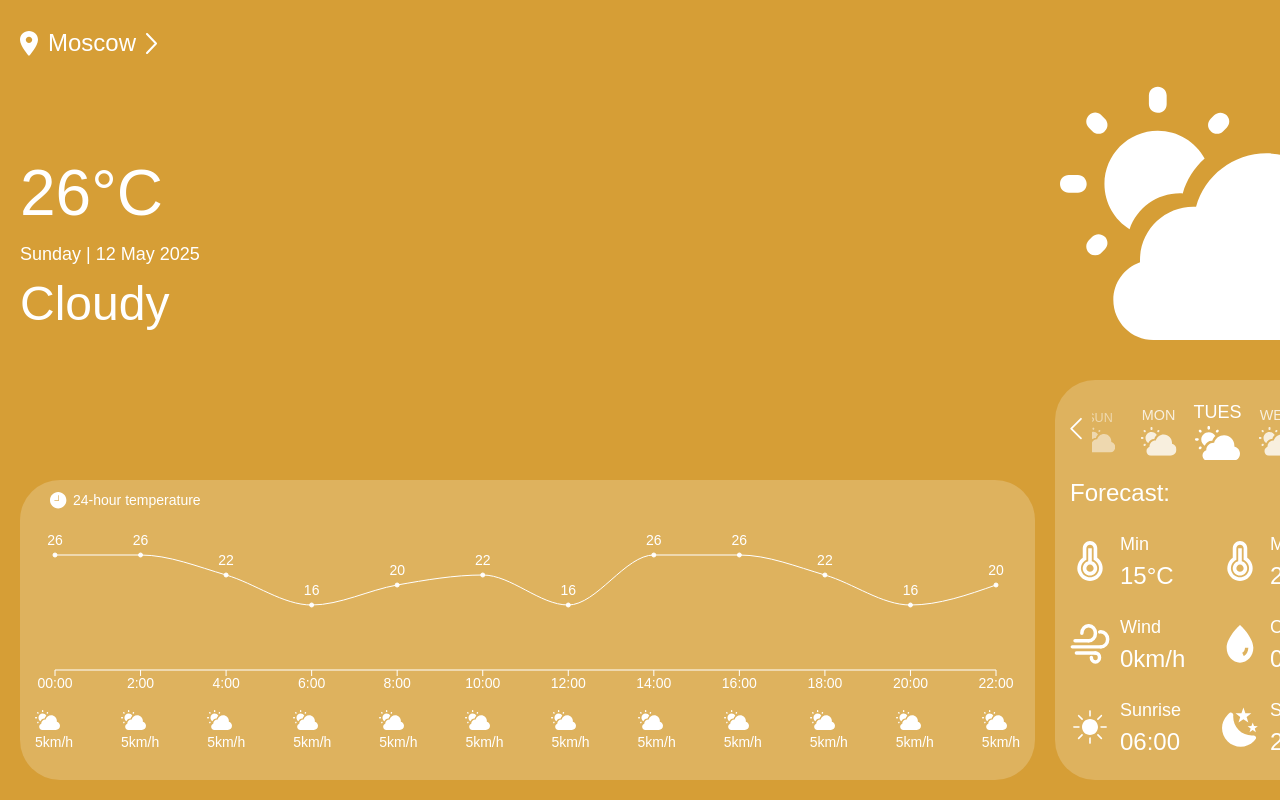
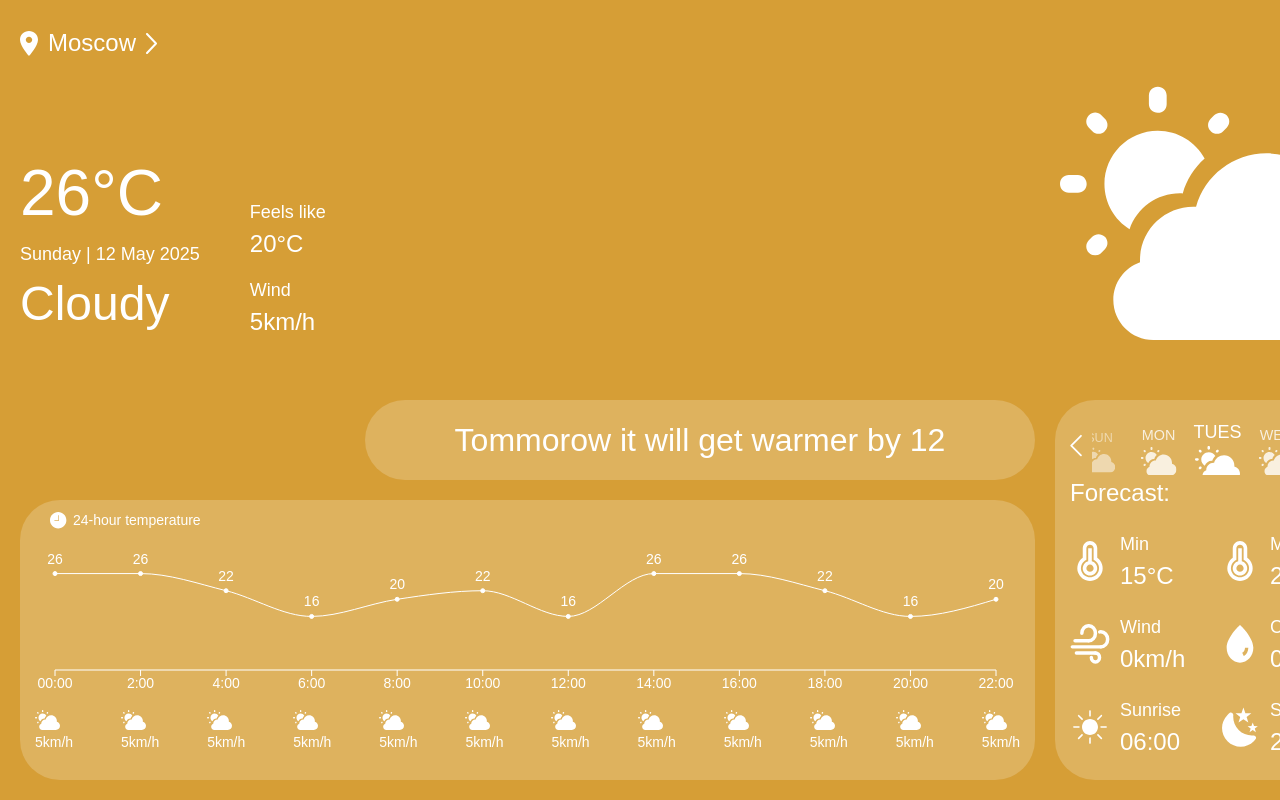
Before and after one commit to CondoR-R/react-weather, a React (Vite) app: page / in a window 1280 px wide. Shown: the top 800 px of the page. Built offline with nearby package versions, Linux system fonts and the light colour scheme.

Commit message:
создана верстка

```diff
--- a/src/components/CurrentTemperature/CurrentTemperature.module.scss
+++ b/src/components/CurrentTemperature/CurrentTemperature.module.scss
@@ -1,6 +1,7 @@
 .box {
   display: flex;
-  flex-direction: column;
+  align-items: flex-end;
+  column-gap: 5rem;
 }
 
 .temperature {
@@ -14,3 +15,22 @@
 .cloudy {
   font-size: 4.8rem;
 }
+
+.right {
+  display: flex;
+  flex-direction: column;
+  row-gap: 1.5rem;
+}
+
+.rightBox {
+  display: flex;
+  flex-direction: column;
+
+  .title {
+    font-size: 1.8rem;
+  }
+
+  .value {
+    font-size: 2.4rem;
+  }
+}
--- a/src/components/CurrentTemperature/CurrentTemperature.tsx
+++ b/src/components/CurrentTemperature/CurrentTemperature.tsx
@@ -5,9 +5,21 @@ import style from "./currentTemperature.module.scss";
 const CurrentTemperature: React.FC = () => {
   return (
     <div className={style.box}>
-      <p className={style.temperature}>26°C</p>
-      <p className={style.date}>Sunday | 12 May 2025</p>
-      <p className={style.cloudy}>Cloudy</p>
+      <div className={style.left}>
+        <p className={style.temperature}>26°C</p>
+        <p className={style.date}>Sunday | 12 May 2025</p>
+        <p className={style.cloudy}>Cloudy</p>
+      </div>
+      <div className={style.right}>
+        <div className={style.rightBox}>
+          <span className={style.title}>Feels like</span>
+          <span className={style.value}>20°C</span>
+        </div>
+        <div className={style.rightBox}>
+          <span className={style.title}>Wind</span>
+          <span className={style.value}>5km/h</span>
+        </div>
+      </div>
     </div>
   );
 };
--- a/src/components/HourlyChart/HourlyChart.module.scss
+++ b/src/components/HourlyChart/HourlyChart.module.scss
@@ -18,7 +18,7 @@
 
 .chartWrapper {
   width: 100%;
-  height: 17rem;
+  height: 15rem;
   padding-inline: 3rem;
   color: var(--color-white);
   margin-bottom: 1rem;
--- /dev/null
+++ b/src/components/TommorowTemp/TommorowTemp.module.scss
@@ -0,0 +1,29 @@
+.tommorowBox {
+  background-color: color-mix(in srgb, var(--color-white) 20%, transparent);
+  border-radius: 4rem;
+  padding: 1rem 3rem;
+  display: flex;
+  align-items: center;
+  justify-content: center;
+  column-gap: 2rem;
+
+  span {
+    font-size: 3.2rem;
+  }
+
+  .green {
+    rotate: -90deg;
+
+    path {
+      stroke: rgb(10, 213, 10);
+    }
+  }
+
+  .red {
+    rotate: 90deg;
+
+    path {
+      stroke: rgb(230, 32, 32);
+    }
+  }
+}
--- /dev/null
+++ b/src/components/TommorowTemp/TommorowTemp.tsx
@@ -0,0 +1,33 @@
+import type React from "react";
+
+import style from "./TommorowTemp.module.scss";
+
+interface TommorowTempProps {
+  className?: string;
+}
+
+const TommorowTemp: React.FC<TommorowTempProps> = ({ className }) => {
+  return (
+    <div className={`${style.tommorowBox} ${className}`}>
+      <span>Tommorow it will get warmer by 12</span>
+      {/* <svg
+        className={style.green}
+        width="11"
+        height="21"
+        viewBox="0 0 11 21"
+        fill="none"
+        xmlns="http://www.w3.org/2000/svg"
+      >
+        <path
+          d="M1 20L10 10.5L1 1"
+          stroke="white"
+          strokeWidth="2"
+          strokeLinecap="round"
+          strokeLinejoin="round"
+        />
+      </svg> */}
+    </div>
+  );
+};
+
+export default TommorowTemp;
--- a/src/parentComponents/ForecastBox/ForecastBox.module.scss
+++ b/src/parentComponents/ForecastBox/ForecastBox.module.scss
@@ -2,9 +2,9 @@
   display: grid;
 
   grid-template-columns: repeat(4, 1fr);
-  grid-template-rows: repeat(4, 10rem);
+  grid-template-rows: repeat(4, 8rem);
 
-  column-gap: 2rem;
+  gap: 2rem;
 }
 
 .chart {
@@ -16,3 +16,8 @@
   grid-column: 4 / 5;
   grid-row: 1 / 5;
 }
+
+.tommorow {
+  grid-column: 2 / 4;
+  grid-row: 1 / 2;
+}
--- a/src/parentComponents/ForecastBox/ForecastBox.tsx
+++ b/src/parentComponents/ForecastBox/ForecastBox.tsx
@@ -3,10 +3,12 @@ import type React from "react";
 import style from "./ForecastBox.module.scss";
 import HourlyChart from "../../components/HourlyChart/HourlyChart";
 import WeeklyForecast from "../../components/WeeklyForecast/WeeklyForecast";
+import TommorowTemp from "../../components/TommorowTemp/TommorowTemp";
 
 const ForecastBox: React.FC = () => {
   return (
     <div className={style.box}>
+      <TommorowTemp className={style.tommorow} />
       <HourlyChart className={style.chart} />
       <WeeklyForecast className={style.weekly} />
     </div>
```
Also changed, not shown: src/components/ForecastInfo/ForecastInfo.tsx (+23 -23 lines), src/assets/rain.svg (added).
